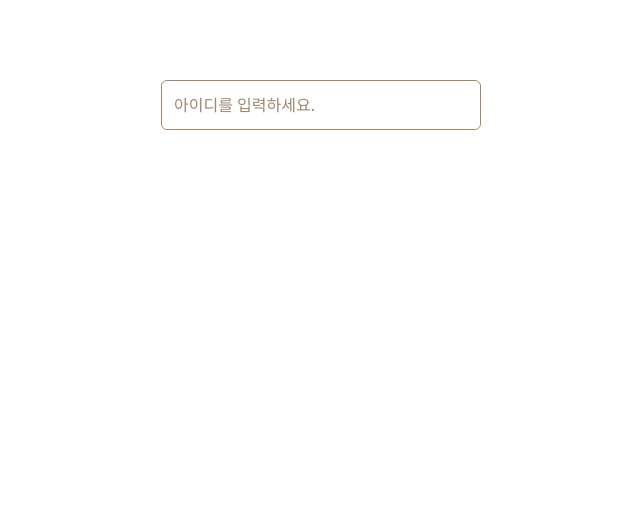
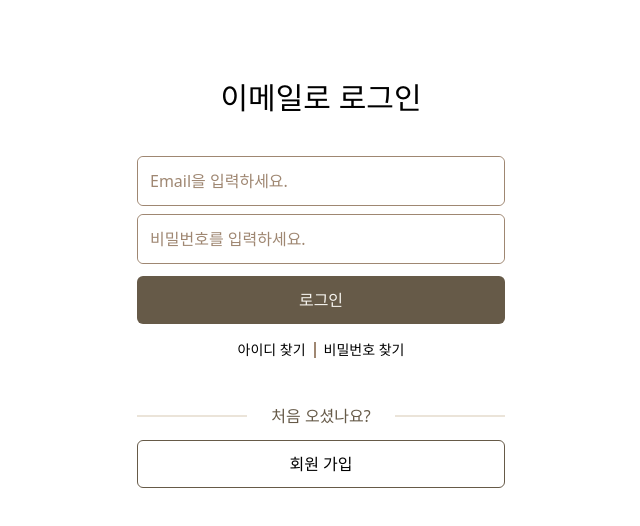
Before and after one commit to Team-Sttock/FE, a Next.js app: page /login in a window 1280 px wide. Shown: the top 526 px of the page, without its empty margins (319-959 px from the left). Built offline with nearby package versions, Linux system fonts and the light colour scheme.

Commit message:
feat: login UI 생성

```diff
--- a/features/login/Main.tsx
+++ b/features/login/Main.tsx
@@ -1,11 +1,20 @@
+import { Noto_Sans } from 'next/font/google'
+import Link from 'next/link'
 import { useForm } from 'react-hook-form'
 
 import Input from '@/common/components/Input'
+import { classNames } from '@/common/utils/classNames'
+
+const NotoSans = Noto_Sans({
+  weight: ['500', '400'],
+  subsets: ['latin'],
+})
 
 export default function Page() {
   const {
     register,
     formState: { errors },
+    handleSubmit,
   } = useForm<{
     email: string
     password: string
@@ -13,17 +22,68 @@ export default function Page() {
     mode: 'onChange',
   })
 
-  console.log(errors.email)
+  const onSubmit = () => {}
+  const onError = () => {}
 
   return (
-    <div className="w-80 m-auto pt-20">
-      <Input
-        {...register('email', {
-          minLength: { value: 3, message: 'id는 최소 세글자 이상입니다.' },
-        })}
-        errorMessage={errors.email?.message}
-        placeholder="아이디를 입력하세요."
-      ></Input>
+    <div className="w-full max-w-sm m-auto px-2">
+      <header className="pt-20 pb-10">
+        <h1 className={classNames('text-center text-3xl', NotoSans.className)}>
+          이메일로 로그인
+        </h1>
+      </header>
+      <main className="pb-10">
+        <form onSubmit={handleSubmit(onSubmit, onError)} className="space-y-2">
+          <Input
+            {...register('email', {
+              minLength: {
+                value: 3,
+                message: '이메일은 최소 세글자 이상입니다.',
+              },
+            })}
+            errorMessage={errors.email?.message}
+            placeholder="Email을 입력하세요."
+          ></Input>
+          <Input
+            {...register('password', {
+              minLength: {
+                value: 7,
+                message: '비밀번호는 최소 일곱 글자 이상입니다.',
+              },
+            })}
+            errorMessage={errors.password?.message}
+            placeholder="비밀번호를 입력하세요."
+          ></Input>
+          <div className="py-1">
+            <button className="w-full h-12 rounded-md bg-dark-brown text-ivory">
+              로그인
+            </button>
+          </div>
+        </form>
+        <section className="flex items-center justify-center py-3 space-x-2">
+          <Link href="/find-id" className="text-sm">
+            아이디 찾기
+          </Link>
+          <span className="inline-block w-0.5 h-4 bg-light-brown"></span>
+          <Link href="/find-password" className="text-sm">
+            비밀번호 찾기
+          </Link>
+        </section>
+        <section className="py-8">
+          <p
+            className={classNames(
+              'relative text-center text-dark-brown',
+              'before:absolute before:top-1/2 before:-translate-y-1/2 before:left-0 before:h-0.5 before:w-[30%] before:bg-beige',
+              'after:absolute after:top-1/2 after:-translate-y-1/2 after:right-0 after:h-0.5 after:w-[30%] after:bg-beige'
+            )}
+          >
+            처음 오셨나요?
+          </p>
+          <button className="w-full h-12 rounded-md mt-3 bg-white text-dark-brown-brown border border-dark-brown">
+            회원 가입
+          </button>
+        </section>
+      </main>
     </div>
   )
 }
```
